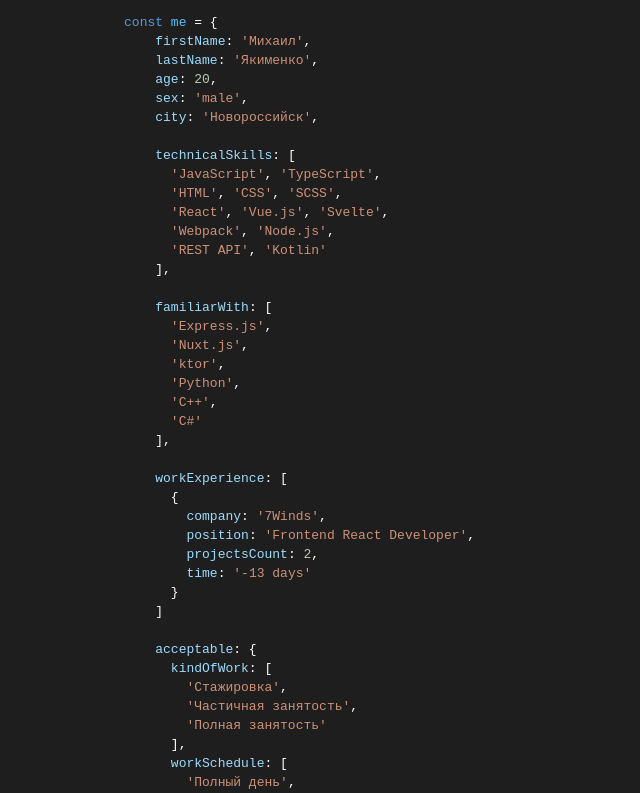
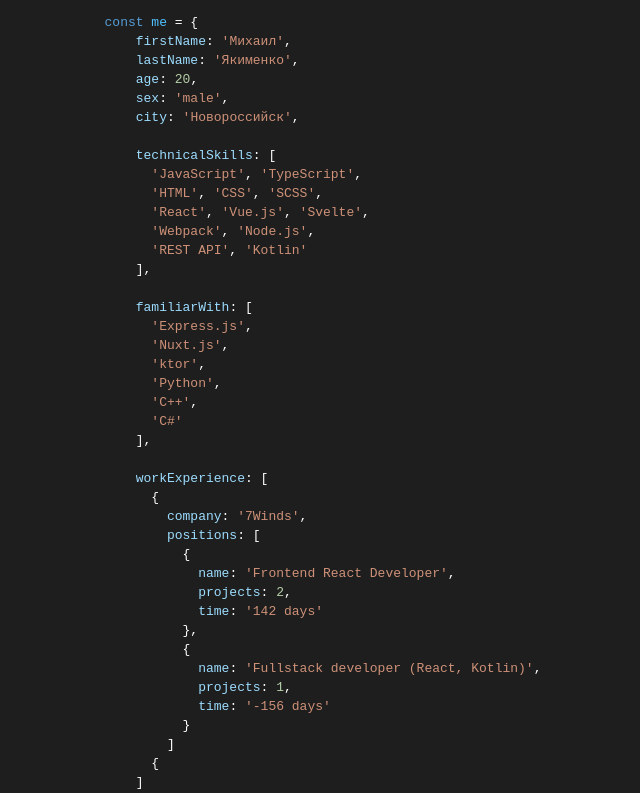
Before and after one commit to sladvs/rikzun.github.io, a Vue app: page / in a window 1280 px wide. Shown: the top 793 px of the page, without its empty margins (317-957 px from the left). Built offline with nearby package versions, Linux system fonts and the light colour scheme.

Commit message:
new position

```diff
--- a/src/App.vue
+++ b/src/App.vue
@@ -26,10 +26,19 @@
     <span class="param">workExperience</span>: [
       {
         <span class="param">company</span>: <span class="string">'7Winds'</span>,
-        <span class="param">position</span>: <span class="string">'Frontend React Developer'</span>,
-        <span class="param">projectsCount</span>: <span class="number">2</span>,
-        <span class="param">time</span>: <span class="string">'{{Math.ceil((Date.now() - 16230132e5) / (1000 * 3600 * 24))}} days'</span>
-      }
+        <span class="param">positions</span>: [
+          {
+            <span class="param">name</span>: <span class="string">'Frontend React Developer'</span>,
+            <span class="param">projects</span>: <span class="number">2</span>,
+            <span class="param">time</span>: <span class="string">'142 days'</span>
+          },
+          {
+            <span class="param">name</span>: <span class="string">'Fullstack developer (React, Kotlin)'</span>,
+            <span class="param">projects</span>: <span class="number">1</span>,
+            <span class="param">time</span>: <span class="string">'{{Math.ceil((Date.now() - 16353684e5) / (1000 * 3600 * 24))}} days'</span>
+          }
+        ]
+      {
     ]
 
     <span class="param">acceptable</span>: {
```
